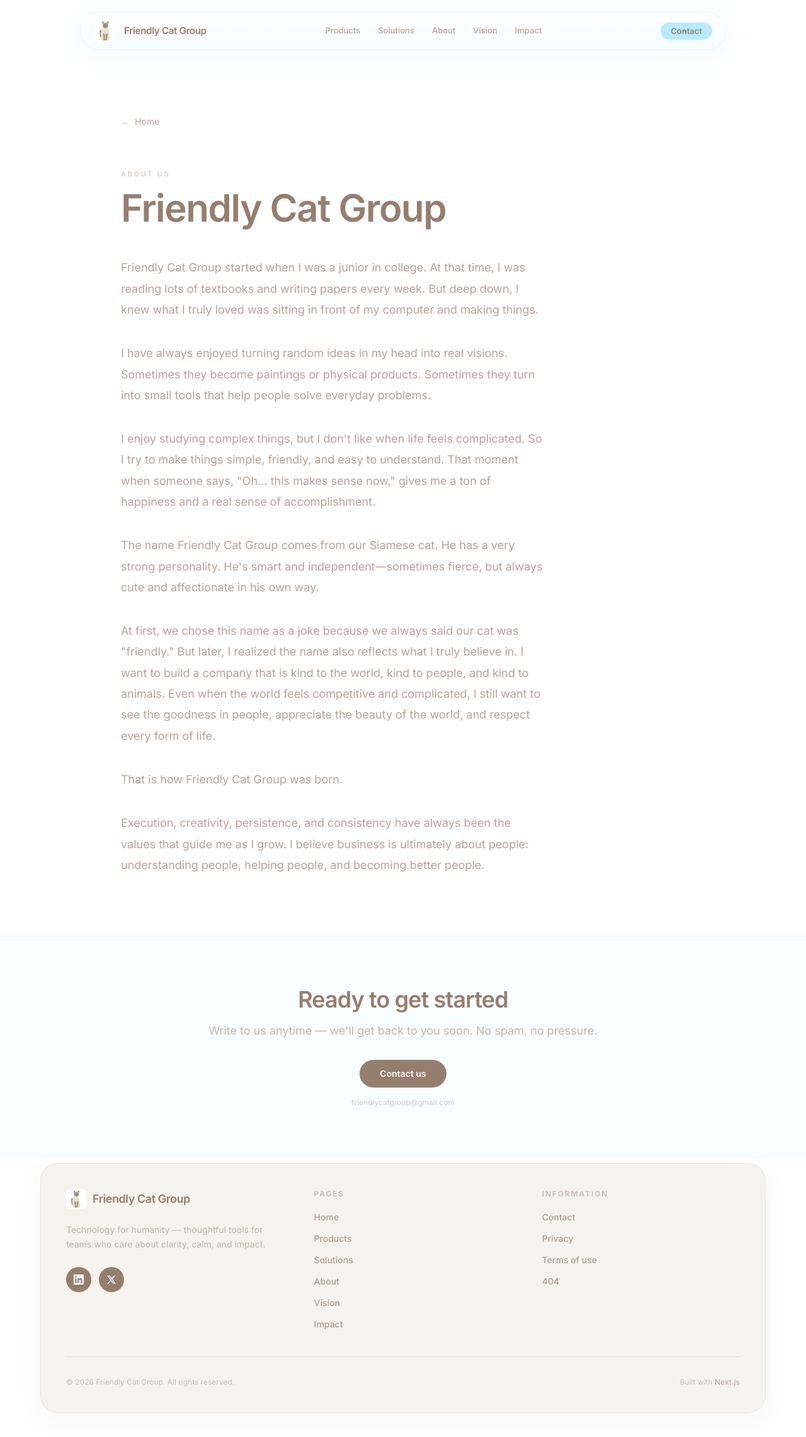
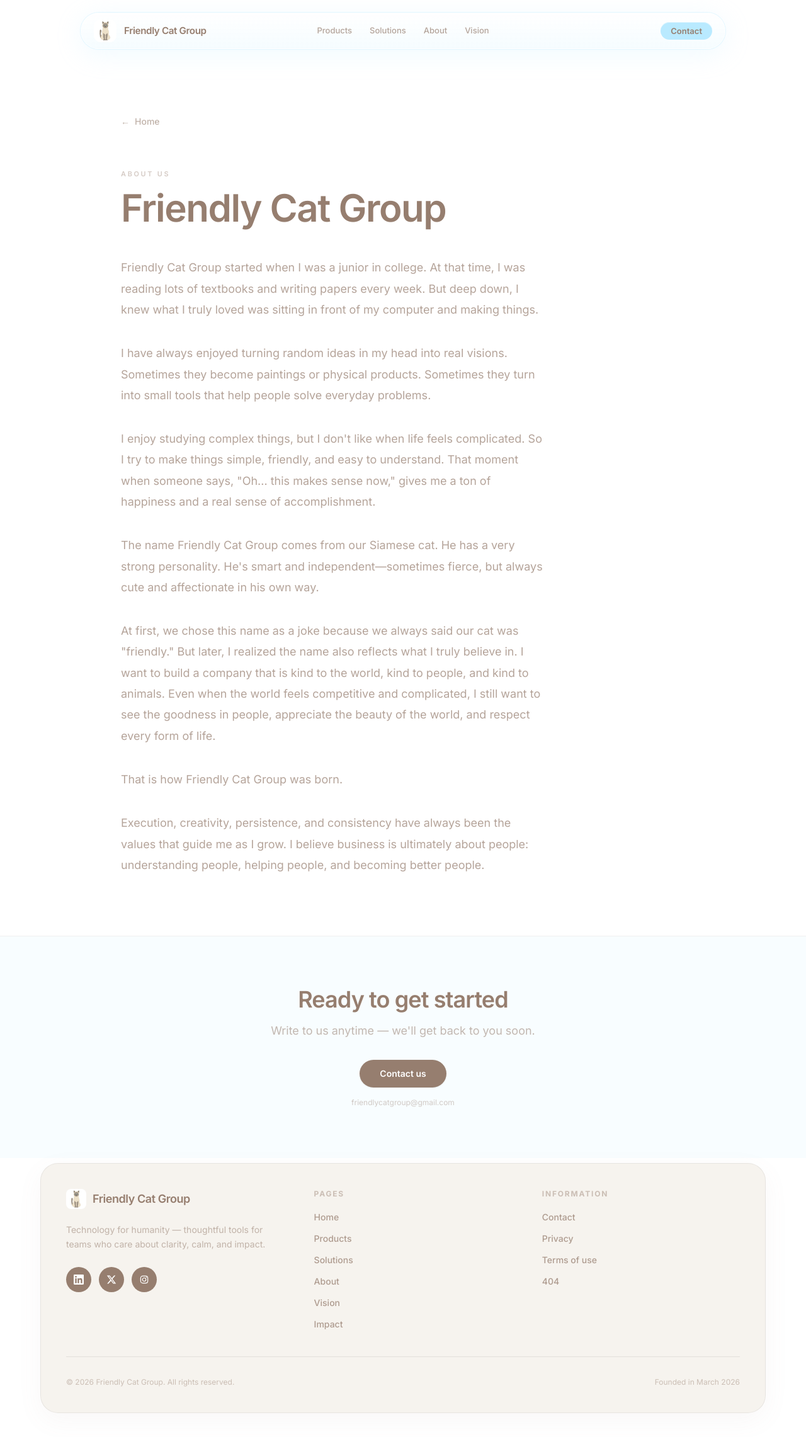
Before and after one commit to workbyaria/FCGwebsite, a Next.js app: page /about in a window 1280 px wide. Shown: the top 2282 px of the page at 63% size. Built offline with nearby package versions, Linux system fonts and the light colour scheme.

Commit message:
Updated layout and design

```diff
--- a/package.json
+++ b/package.json
@@ -4,6 +4,7 @@
   "private": true,
   "scripts": {
     "dev": "next dev",
+    "dev:clean": "powershell -NoProfile -Command \"Get-NetTCPConnection -State Listen -LocalPort 3000,3001 -ErrorAction SilentlyContinue | ForEach-Object { Stop-Process -Id $_.OwningProcess -Force }\"; next dev",
     "build": "next build",
     "start": "next start",
     "lint": "next lint"
--- a/src/app/page.tsx
+++ b/src/app/page.tsx
@@ -1,19 +1,22 @@
-import Link from "next/link";
 import { FeaturesSection } from "@/components/home/FeaturesSection";
 import { ProductSpotlight } from "@/components/home/ProductSpotlight";
 import { Reveal, RevealItem, RevealStagger } from "@/components/motion/Reveal";
 
 export default function Home() {
+  const values = ["Execution.", "Creativity.", "Resilience.", "Consistency."] as const;
+
   return (
     <main className="bg-white">
       {/* The Breath */}
       <section
-        className="flex min-h-[100dvh] flex-col items-center justify-center px-6 py-24"
+        className="flex min-h-[calc(100dvh-4.75rem)] flex-col items-center justify-center px-6 py-12 md:min-h-[calc(100dvh-5.25rem)]"
         aria-label="The Breath"
       >
-        <Reveal className="max-w-[20ch] text-center">
+        <Reveal className="text-center">
           <h1 className="text-display font-semibold text-brand-primary">
-            Friendly Cat Group
+            <span className="block">Friendly</span>
+            <span className="block">Cat</span>
+            <span className="block">Group</span>
           </h1>
         </Reveal>
 
@@ -35,38 +38,21 @@ export default function Home() {
         aria-label="The Verticals"
       >
         <RevealStagger className="flex w-full max-w-4xl flex-col items-center gap-3 md:gap-5">
-          <RevealItem className="w-full text-center">
-            <Link
-              href="/software"
-              className="block py-2 text-5xl font-semibold tracking-tight text-brand-primary transition-opacity duration-300 ease-apple hover:opacity-65 md:text-7xl"
-            >
-              Software
-            </Link>
-          </RevealItem>
-          <RevealItem className="w-full text-center">
-            <Link
-              href="/wellness"
-              className="block py-2 text-5xl font-semibold tracking-tight text-brand-primary transition-opacity duration-300 ease-apple hover:opacity-65 md:text-7xl"
-            >
-              Wellness
-            </Link>
-          </RevealItem>
-          <RevealItem className="w-full text-center">
-            <Link
-              href="/impact"
-              className="block py-2 text-5xl font-semibold tracking-tight text-brand-primary transition-opacity duration-300 ease-apple hover:opacity-65 md:text-7xl"
-            >
-              Impact
-            </Link>
-          </RevealItem>
+          {values.map((item) => (
+            <RevealItem key={item} className="w-full text-center">
+              <p className="block py-2 text-5xl font-semibold tracking-tight text-brand-primary transition-opacity duration-300 ease-apple hover:opacity-65 md:text-7xl">
+                {item}
+              </p>
+            </RevealItem>
+          ))}
         </RevealStagger>
       </section>
 
       {/* The Essence */}
-      <section className="flex min-h-[38dvh] flex-col items-center justify-end px-6 pb-20 pt-12">
+      <section className="flex min-h-[26dvh] flex-col items-center justify-end px-6 pb-20 pt-8">
         <Reveal className="max-w-5xl text-center" y={16}>
           <p className="text-balance text-2xl font-extralight leading-snug tracking-tight text-brand-primary/22 md:text-4xl md:tracking-tighter">
-            Creativity. Resilience. Consistency. Execution.
+            Turning complexity into user-friendly tools.
           </p>
         </Reveal>
       </section>
--- a/src/components/home/ProductSpotlight.tsx
+++ b/src/components/home/ProductSpotlight.tsx
@@ -121,9 +121,9 @@ export function ProductSpotlight() {
       className="border-t border-black/[0.06] bg-white px-6 py-20 md:py-28"
       aria-labelledby="product-spotlight-heading"
     >
-      <div className="mx-auto grid max-w-6xl items-center gap-12 lg:grid-cols-2 lg:gap-16">
+      <div className="mx-auto grid max-w-6xl items-center gap-10 md:grid-cols-2 md:gap-12 lg:gap-16">
         {/* Left: UI mock */}
-        <Reveal className="order-2 lg:order-1">
+        <Reveal>
           <div className="rounded-[1.75rem] bg-gradient-to-b from-brand-secondary/55 via-brand-secondary/25 to-brand-tertiary/50 p-5 shadow-[0_24px_80px_rgba(150,126,111,0.12)] md:p-7">
             <div className="overflow-hidden rounded-2xl border border-black/[0.06] bg-white shadow-sm">
               <div className="border-b border-black/[0.06] p-4 md:p-5">
@@ -192,7 +192,7 @@ export function ProductSpotlight() {
         </Reveal>
 
         {/* Right: copy */}
-        <Reveal className="order-1 lg:order-2" delay={0.06}>
+        <Reveal delay={0.06}>
           <p className="text-[0.7rem] font-semibold uppercase tracking-[0.22em] text-brand-primary/38">
             Project management
           </p>
--- a/src/components/layout/SiteFooter.tsx
+++ b/src/components/layout/SiteFooter.tsx
@@ -14,6 +14,16 @@ function XIcon({ className }: { className?: string }) {
   return (
     <svg className={className} viewBox="0 0 24 24" fill="currentColor" aria-hidden>
       <path d="M18.244 2.25h3.308l-7.227 8.26 8.502 11.24H16.17l-5.214-6.817L4.99 21.75H1.68l7.73-8.835L1.254 2.25H8.08l4.713 6.231zm-1.161 17.52h1.833L7.084 4.126H5.117z" />
+    </svg>
+  );
+}
+
+function InstagramIcon({ className }: { className?: string }) {
+  return (
+    <svg className={className} viewBox="0 0 24 24" fill="none" aria-hidden>
+      <rect x="3.5" y="3.5" width="17" height="17" rx="5" stroke="currentColor" strokeWidth="1.8" />
+      <circle cx="12" cy="12" r="4.1" stroke="currentColor" strokeWidth="1.8" />
+      <circle cx="17.2" cy="6.8" r="1.1" fill="currentColor" />
     </svg>
   );
 }
@@ -46,7 +56,7 @@ export function SiteFooter() {
             Ready to get started
           </h2>
           <p className="mt-4 text-base text-brand-primary/55 md:text-lg">
-            Write to us anytime — we&apos;ll get back to you soon. No spam, no pressure.
+            Write to us anytime — we&apos;ll get back to you soon.
           </p>
           <div className="mt-8">
             <Link
@@ -63,7 +73,7 @@ export function SiteFooter() {
       {/* Footer card */}
       <div className="px-6 pb-12 pt-2">
         <div className="mx-auto max-w-6xl rounded-[1.75rem] border border-black/[0.06] bg-brand-canvas/90 p-8 shadow-[0_12px_40px_rgba(150,126,111,0.06)] md:p-10">
-          <div className="grid gap-10 md:grid-cols-2 lg:grid-cols-[1.1fr_1fr_1fr] lg:gap-12">
+          <div className="grid gap-10 md:grid-cols-[1.1fr_1fr_1fr] md:gap-10 lg:gap-12">
             <div>
               <Link href="/" className="inline-flex items-center gap-2.5">
                 <Image
@@ -99,6 +109,15 @@ export function SiteFooter() {
                   aria-label="X"
                 >
                   <XIcon className="h-4 w-4" />
+                </a>
+                <a
+                  href="https://www.instagram.com/"
+                  target="_blank"
+                  rel="noopener noreferrer"
+                  className="flex h-10 w-10 items-center justify-center rounded-full bg-brand-primary text-white transition-opacity hover:opacity-85"
+                  aria-label="Instagram"
+                >
+                  <InstagramIcon className="h-4 w-4" />
                 </a>
               </div>
             </div>
@@ -145,9 +164,7 @@ export function SiteFooter() {
               <p>
                 © {year} Friendly Cat Group. All rights reserved.
               </p>
-              <p>
-                Built with <span className="font-medium text-brand-primary/60">Next.js</span>
-              </p>
+              <p>Founded in March 2026</p>
             </div>
           </div>
         </div>
--- a/src/components/layout/SiteHeader.tsx
+++ b/src/components/layout/SiteHeader.tsx
@@ -7,7 +7,6 @@ const nav = [
   { href: "/solutions", label: "Solutions" },
   { href: "/about", label: "About" },
   { href: "/vision", label: "Vision" },
-  { href: "/impact", label: "Impact" },
 ] as const;
 
 export function SiteHeader() {
@@ -17,11 +16,11 @@ export function SiteHeader() {
       role="banner"
     >
       <div
-        className="pointer-events-auto flex w-full max-w-5xl items-center justify-between gap-1 rounded-full border border-white/55 bg-gradient-to-b from-white/55 to-brand-secondary/[0.14] px-2 py-2 shadow-[0_8px_40px_rgba(185,234,255,0.22),0_1px_0_rgba(255,255,255,0.65)_inset] backdrop-blur-xl backdrop-saturate-150 ring-1 ring-brand-secondary/35 sm:gap-2 md:gap-3 md:px-4 md:py-2.5 lg:px-5"
+        className="pointer-events-auto grid w-full max-w-5xl grid-cols-[auto_1fr_auto] items-center gap-1 rounded-full border border-white/55 bg-gradient-to-b from-white/55 to-brand-secondary/[0.14] px-2 py-2 shadow-[0_8px_40px_rgba(185,234,255,0.22),0_1px_0_rgba(255,255,255,0.65)_inset] backdrop-blur-xl backdrop-saturate-150 ring-1 ring-brand-secondary/35 sm:gap-2 md:grid-cols-[1fr_auto_1fr] md:gap-3 md:px-4 md:py-2.5 lg:px-5"
       >
         <Link
           href="/"
-          className="group flex min-w-0 shrink items-center gap-2.5 rounded-full outline-none transition-opacity hover:opacity-85 focus-visible:ring-2 focus-visible:ring-brand-secondary focus-visible:ring-offset-2 focus-visible:ring-offset-white md:gap-3"
+          className="group flex min-w-0 items-center gap-2.5 rounded-full outline-none transition-opacity hover:opacity-85 focus-visible:ring-2 focus-visible:ring-brand-secondary focus-visible:ring-offset-2 focus-visible:ring-offset-white md:justify-self-start md:gap-3"
         >
           <Image
             src="/fcg-logo.png"
@@ -37,21 +36,21 @@ export function SiteHeader() {
         </Link>
 
         <nav
-          className="flex min-w-0 flex-1 items-center justify-center gap-0 sm:gap-0.5 md:gap-1"
+          className="flex min-w-0 items-center justify-center gap-0 sm:gap-0.5 md:justify-self-center md:gap-1"
           aria-label="主要導覽"
         >
           {nav.map((item) => (
             <Link
               key={item.href}
               href={item.href}
-              className="rounded-full px-1 py-1.5 text-[0.58rem] font-medium text-brand-primary/70 transition-colors duration-200 ease-apple hover:bg-brand-secondary/25 hover:text-brand-primary sm:px-2 sm:text-[0.72rem] md:px-2.5 md:text-[0.78rem] lg:px-3 lg:text-[0.8125rem]"
+              className="rounded-full px-1 py-1.5 text-center text-[0.58rem] font-medium text-brand-primary/70 transition-colors duration-200 ease-apple hover:bg-brand-secondary/25 hover:text-brand-primary sm:px-2 sm:text-[0.72rem] md:px-2.5 md:text-[0.78rem] lg:px-3 lg:text-[0.8125rem]"
             >
               {item.label}
             </Link>
           ))}
         </nav>
 
-        <div className="flex shrink-0 items-center">
+        <div className="flex items-center md:justify-self-end">
           <Link
             href={mailtoContact}
             className="rounded-full bg-brand-secondary px-3.5 py-1.5 text-xs font-semibold text-brand-primary shadow-[0_1px_0_rgba(255,255,255,0.55)_inset] transition-[transform,box-shadow] duration-200 ease-apple hover:brightness-[1.03] active:scale-[0.98] md:px-4 md:text-[0.8125rem]"
```
